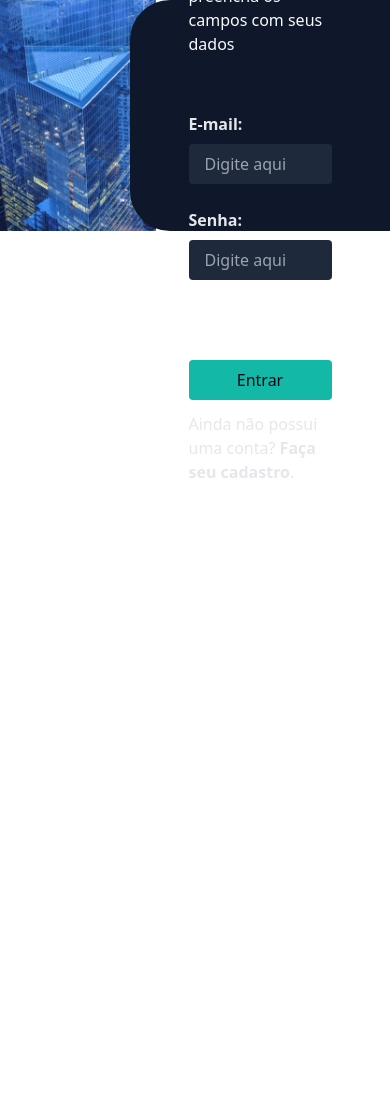
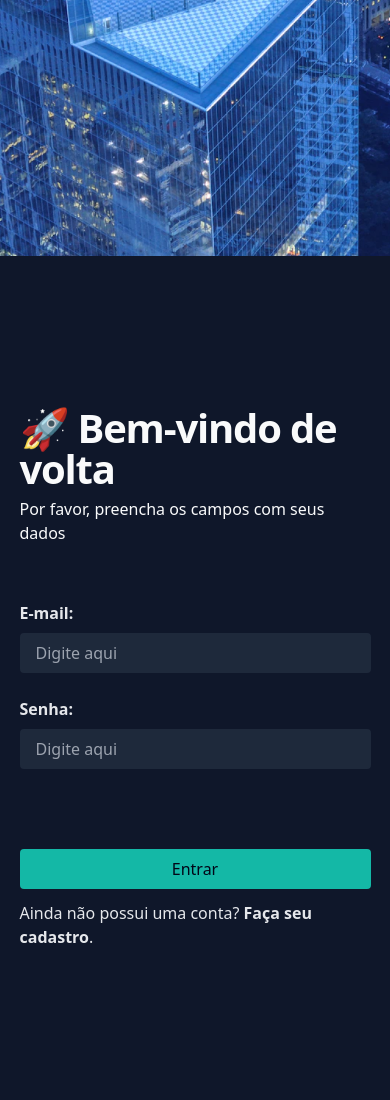
Before and after one commit to Adryan1928/Projeto-Final-Autoria-BD, a Flask app: page /login/ in a window 390 px wide. Before the commit the page ends 478 px from the top, so only its background shows below. Run offline with Flask 3, Linux system fonts and the light colour scheme; some libraries are stand-ins or nearby versions.

Commit message:
Fix responsiveness of the login page

```diff
--- a/templates/login.html
+++ b/templates/login.html
@@ -11,12 +11,12 @@
 </head>
 
 <body>
-    <div class="h-full w-full relative">
+    <div class="h-[100vh] w-[100vw] relative">
         <img src="{{ url_for('static', filename='img/building.png') }}" alt="Building"
-            class="relative w-2/5 h-full object-cover">
+            class="relative w-full md:w-2/5 h-64 md:h-full object-cover">
 
-        <div class="absolute w-2/3 right-0 z-10 top-0 h-full bg-slate-900 rounded-tl-[40px]
-                    rounded-bl-[40px] flex flex-col box-border px-[15%] justify-center space-y-14">
+        <div class="relative md:absolute md:w-2/3 right-0 z-10 top-0 h-full bg-slate-900 md:rounded-tl-[40px]
+                    md:rounded-bl-[40px] flex flex-col box-border px-[5%] md:px-[15%] justify-center space-y-14 py-12">
             <div class="space-y-2">
                 <h2 class="title text-gray-50">🚀 Bem-vindo de volta</h1>
                     <p class="text-gray-50">Por favor, preencha os campos com seus dados</p>
@@ -46,6 +46,7 @@
                 </div>
             </form>
         </div>
+    </div>
 
     </div>
 </body>
```
